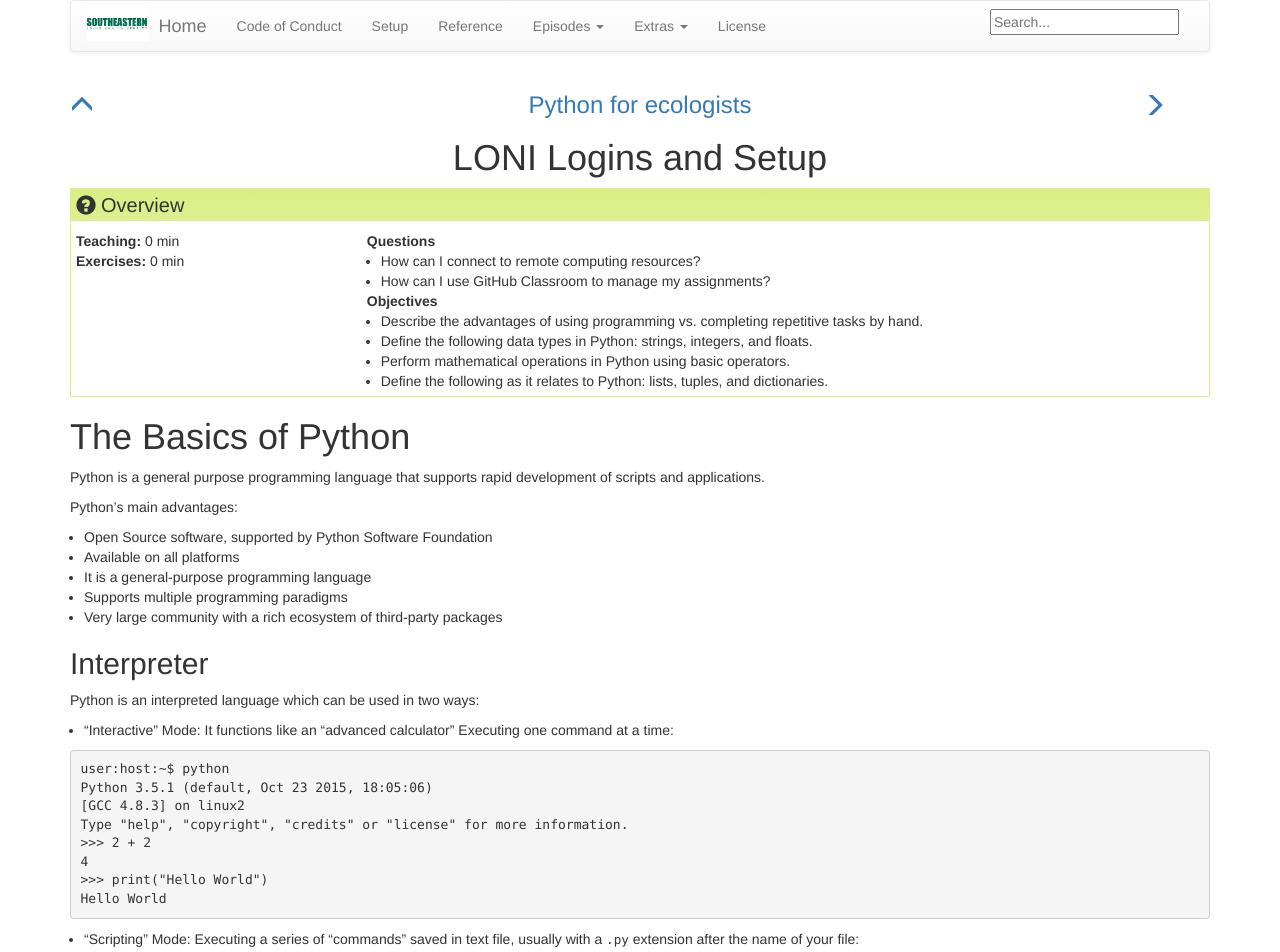
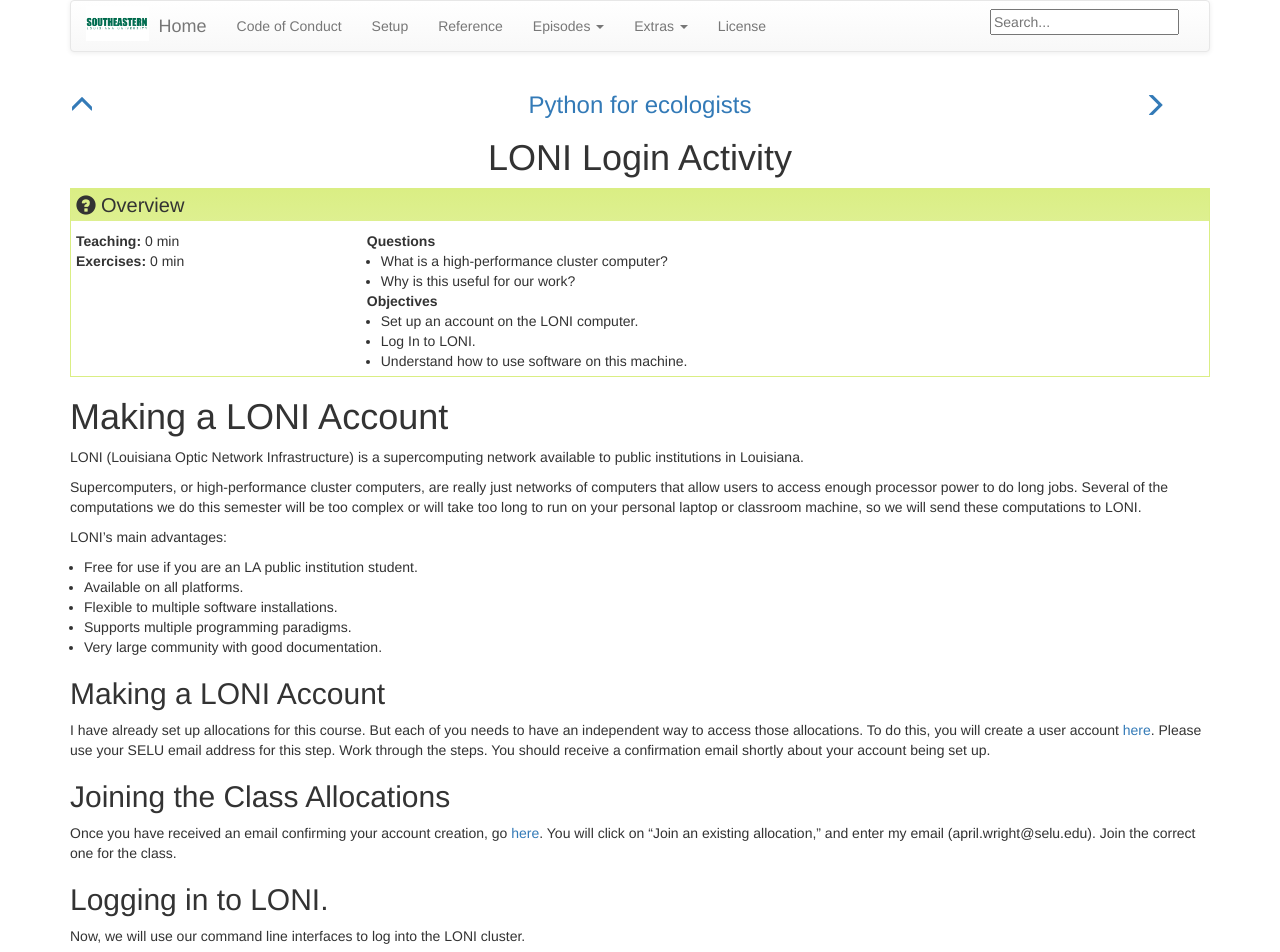
Before and after one commit to tylerastevens/SELUSys2018, a Jekyll site: the page built from _episodes/00-LONI.md, in a window 1280 px wide and 1400 px high. Shown: the top 952 px of the window. Built offline with Jekyll 4.4.1, drawn with Linux system fonts in a browser that asks for light colours; some of the changed text lies outside the part shown.

Commit message:
added LONI stuff

````diff
--- a/_episodes/00-LONI.md
+++ b/_episodes/00-LONI.md
@@ -1,313 +1,52 @@
 ---
-title: LONI Logins and Setup
+title: LONI Login Activity
 teaching: 0
 exercises: 0
 questions:
-  - "How can I connect to remote computing resources?"
-  - "How can I use GitHub Classroom to manage my assignments?"
+  - "What is a high-performance cluster computer?"
+  - "Why is this useful for our work?"
 objectives:
-  - "Describe the advantages of using programming vs. completing repetitive tasks by hand."
-  - "Define the following data types in Python: strings, integers, and floats."
-  - "Perform mathematical operations in Python using basic operators."
-  - "Define the following as it relates to Python: lists, tuples, and dictionaries."
+  - "Set up an account on the LONI computer."
+  - "Log In to LONI."
+  - "Understand how to use software on this machine."
 ---
 
-# The Basics of Python
+# Making a LONI Account
 
-Python is a general purpose programming language that supports rapid development
-of scripts and applications.
+LONI (Louisiana Optic Network Infrastructure) is a supercomputing network available to public institutions in Louisiana.
 
-Python's main advantages:
+Supercomputers, or high-performance cluster computers, are really just networks of computers that allow users to access enough processor power to do long jobs. Several of the computations we do this semester will be too complex or will take too long to run on your personal laptop or classroom machine, so we will send these computations to LONI.
 
-* Open Source software, supported by Python Software Foundation
-* Available on all platforms
-* It is a general-purpose programming language
-* Supports multiple programming paradigms
-* Very large community with a rich ecosystem of third-party packages
+LONI's main advantages:
 
-## Interpreter
+* Free for use if you are an LA public institution student.
+* Available on all platforms.
+* Flexible to multiple software installations.
+* Supports multiple programming paradigms.
+* Very large community with good documentation.
 
-Python is an interpreted language which can be used in two ways:
+## Making a LONI Account
 
-* "Interactive" Mode: It functions like an "advanced calculator" Executing
-  one command at a time:
+I have already set up allocations for this course. But each of you needs to have an independent way to access those allocations. To do this, you will create a user account [here](https://allocations.loni.org/login_request.php). Please use your SELU email address for this step. Work through the steps. You should receive a confirmation email shortly about your account being set up.
 
-```python
-user:host:~$ python
-Python 3.5.1 (default, Oct 23 2015, 18:05:06)
-[GCC 4.8.3] on linux2
-Type "help", "copyright", "credits" or "license" for more information.
->>> 2 + 2
-4
->>> print("Hello World")
-Hello World
+## Joining the Class Allocations
+
+Once you have received an email confirming your account creation, go [here](https://allocations.loni.org/allocations.php?only_mach=Dell_Cluster). You will click on "Join an existing allocation," and enter my email (april.wright@selu.edu). Join the correct one for the class.
+
+## Logging in to LONI.
+
+Now, we will use our command line interfaces to log into the LONI cluster.
+
+Follow the instructions under the Setup Tab to access your terminal. If you are on a lab machine ...
+
+Once the terminal is open, type
+
+```
+ssh username@eric.loni.org
 ```
 
-* "Scripting" Mode: Executing a series of "commands" saved in text file,
-  usually with a `.py` extension after the name of your file:
+Replace 'username' with your username. You will be prompted to enter your LONI password. You may be asked if you would like to connect. Type 'Yes.'
 
-```bash
-user:host:~$ python my_script.py
-Hello World
-```
+If you successfully log in, you should see something like this:
 
-
-## Introduction to Python built-in data types
-
-### Strings, integers and floats
-
-Python has built-in numeric types for integers, floats, and complex numbers.
-Strings are a built-in textual type.:
-
-```python
-text = "Data Carpentry"
-number = 42
-pi_value = 3.1415
-```
-
-Here we've assigned data to variables, namely `text`, `number` and `pi_value`,
-using the assignment operator `=`. The variable called `text` is a string which
-means it can contain letters and numbers. Notice that in order to define a
-string you need to have quotes around your text. To print out the value
-stored in a variable we can simply type the name of the variable into the
-interpreter:
-
-```python
->>> text
-"Data Carpentry"
-```
-
-However, in a script, a `print` function is needed to output the `text`:
-
-*example.py*
-```python
-# A Python script file
-# Comments in Python start with #
-# The next line uses the print function to print out the text string
-print(text)
-```
-*Running the script*
-```bash
-$ python example.py
-Data Carpentry
-```
-
-**Tip**: The `print` function is a built-in function in Python. Later in this
-lesson, we will introduce methods and user-defined functions. The Python
-documentation is excellent for reference on the differences between them.
-
-### Operators
-
-We can perform mathematical calculations in Python using the basic operators
- `+, -, /, *, %`:
-
-```python
->>> 2 + 2   #  addition
-4
->>> 6 * 7   #  multiplication
-42
->>> 2 ** 16  # power
-65536
->>> 13 % 5  # modulo
-3
-```
-
-We can also use comparison and logic operators:
-`<, >, ==, !=, <=, >=` and statements of identity such as
-`and, or, not`. The data type returned by this is
-called a _boolean_.
-
-
-```python
->>> 3 > 4
-False
->>> True and True
-True
->>> True or False
-True
-```
-
-## Sequential types: Lists and Tuples
-
-### Lists
-
-**Lists** are a common data structure to hold an ordered sequence of
-elements. Each element can be accessed by an index.  Note that Python
-indexes start with 0 instead of 1:
-
-```python
->>> numbers = [1, 2, 3]
->>> numbers[0]
-1
-```
-
-A `for` loop can be used to access the elements in a list or other Python data
-structure one at a time:
-
-```python
->>> for num in numbers:
-...     print(num)
-...
-1
-2
-3
->>>
-```
-
-**Indentation** is very important in Python. Note that the second line in the
-example above is indented. Just like three chevrons `>>>` indicate an
-interactive prompt in Python, the three dots `...` are Python's prompt for
-multiple lines. This is Python's way of marking a block of code. [Note: you
-do not type `>>>` or `...`.]
-
-To add elements to the end of a list, we can use the `append` method. Methods
-are a way to interact with an object (a list, for example). We can invoke a
-method using the dot `.` followed by the method name and a list of arguments
-in parentheses. Let's look at an example using `append`:
-
-```python
->>> numbers.append(4)
->>> print(numbers)
-[1, 2, 3, 4]
->>>
-```
-
-To find out what methods are available for an
-object, we can use the built-in `help` command:
-
-```python
-help(numbers)
-
-Help on list object:
-
-class list(object)
- |  list() -> new empty list
- |  list(iterable) -> new list initialized from iterable's items
- ...
-```
-
-### Tuples
-
-A tuple is similar to a list in that it's an ordered sequence of elements.
-However, tuples can not be changed once created (they are "immutable"). Tuples
-are created by placing comma-separated values inside parentheses `()`.
-
-```python
-# tuples use parentheses
-a_tuple= (1, 2, 3)
-another_tuple = ('blue', 'green', 'red')
-# Note: lists use square brackets
-a_list = [1, 2, 3]
-```
-
-> ## Challenge - Tuples
-> 1. What happens when you type `a_tuple[2]=5` vs `a_list[1]=5` ?
-> 2. Type `type(a_tuple)` into python - what is the object type?
->
-{: .challenge}
-
-
-## Dictionaries
-
-A **dictionary** is a container that holds pairs of objects - keys and values.
-
-```python
->>> translation = {'one': 1, 'two': 2}
->>> translation['one']
-1
-```
-Dictionaries work a lot like lists - except that you index them with *keys*.
-You can think about a key as a name for or a unique identifier for a set of values
-in the dictionary. Keys can only have particular types - they have to be
-"hashable". Strings and numeric types are acceptable, but lists aren't.
-
-```python
->>> rev = {1: 'one', 2: 'two'}
->>> rev[1]
-'one'
->>> bad = {[1, 2, 3]: 3}
-Traceback (most recent call last):
-  File "<stdin>", line 1, in <module>
-TypeError: unhashable type: 'list'
-```
-
-In Python, a "Traceback" is an multi-line error block printed out for the
-user.
-
-To add an item to the dictionary we assign a value to a new key:
-
-```python
->>> rev = {1: 'one', 2: 'two'}
->>> rev[3] = 'three'
->>> rev
-{1: 'one', 2: 'two', 3: 'three'}
-```
-
-Using `for` loops with dictionaries is a little more complicated. We can do
-this in two ways:
-
-```python
->>> for key, value in rev.items():
-...     print(key, '->', value)
-...
-1 -> one
-2 -> two
-3 -> three
-```
-
-or
-
-```python
->>> for key in rev.keys():
-...     print(key, '->', rev[key])
-...
-1 -> one
-2 -> two
-3 -> three
->>>
-```
-
-> ## Challenge - Can you do reassignment in a dictionary?
->
-> 1. First check what `rev` is right now (remember `rev` is the name of our dictionary).
->
->    Type:
-> ```python
-> >>> rev
-> ```
->
-> 2. Try to reassign the second value (in the *key value pair*) so that it no longer reads "two" but instead reads "apple-sauce".
->
-> 3. Now display `rev` again to see if it has changed.
->
-{: .challenge}
-
-It is important to note that dictionaries are "unordered" and do not remember
-the sequence of their items (i.e. the order in which key:value pairs were
-added to the dictionary). Because of this, the order in which items are
-returned from loops over dictionaries might appear random and can even change
-with time.
-
-
-
-## Functions
-
-Defining a section of code as a function in Python is done using the `def`
-keyword. For example a function that takes two arguments and returns their sum
-can be defined as:
-
-```python
-def add_function(a, b):
-    result = a + b
-    return result
-
-z = add_function(20, 22)
-print(z)
-42
-```
-
-Key points about functions are:
-
-* definition starts with `def`
-* function body is indented
-* `return` keyword precedes returned value
+![LONI Login Screen](https://github.com/Paleantology/SELUGandT/blob/master/assets/img/LONI.png "LONI Logo")
````
Also changed, not shown: 1 other file.
